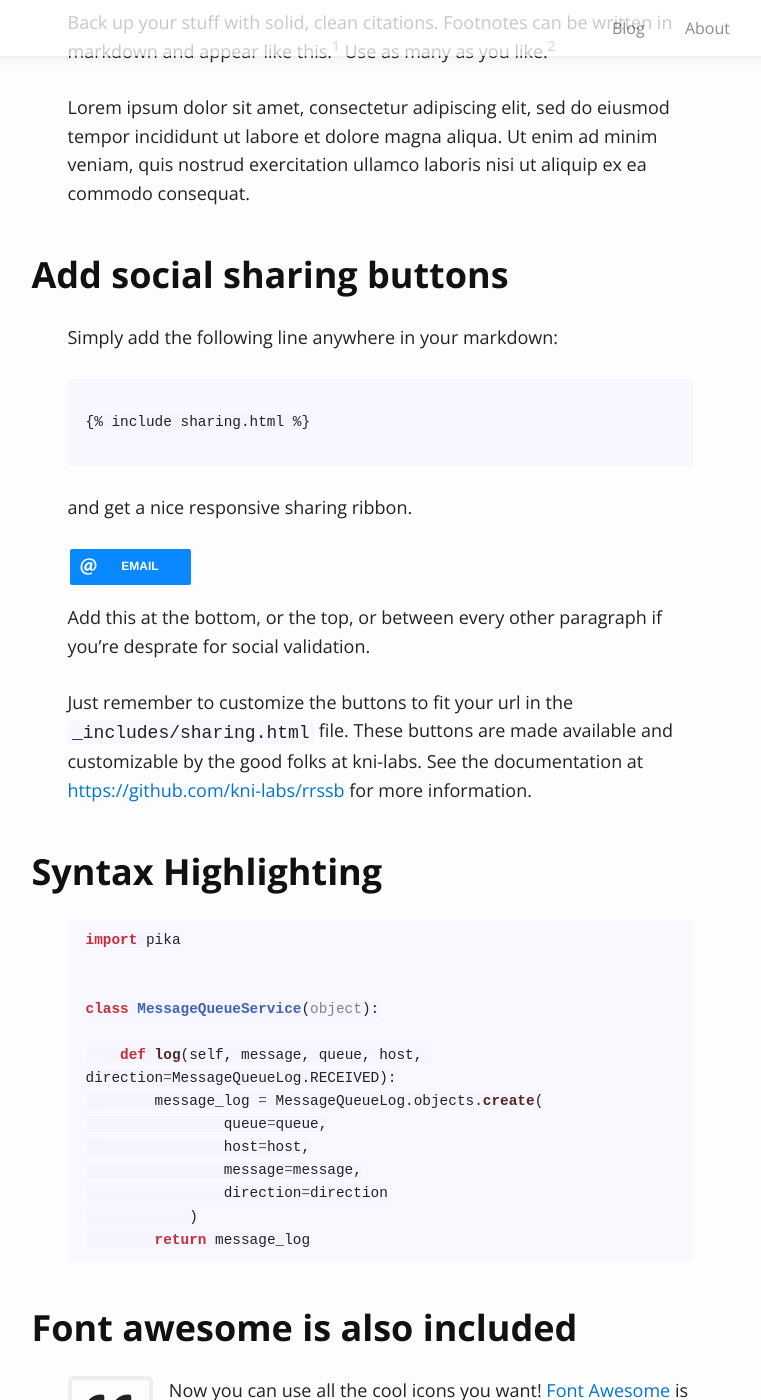
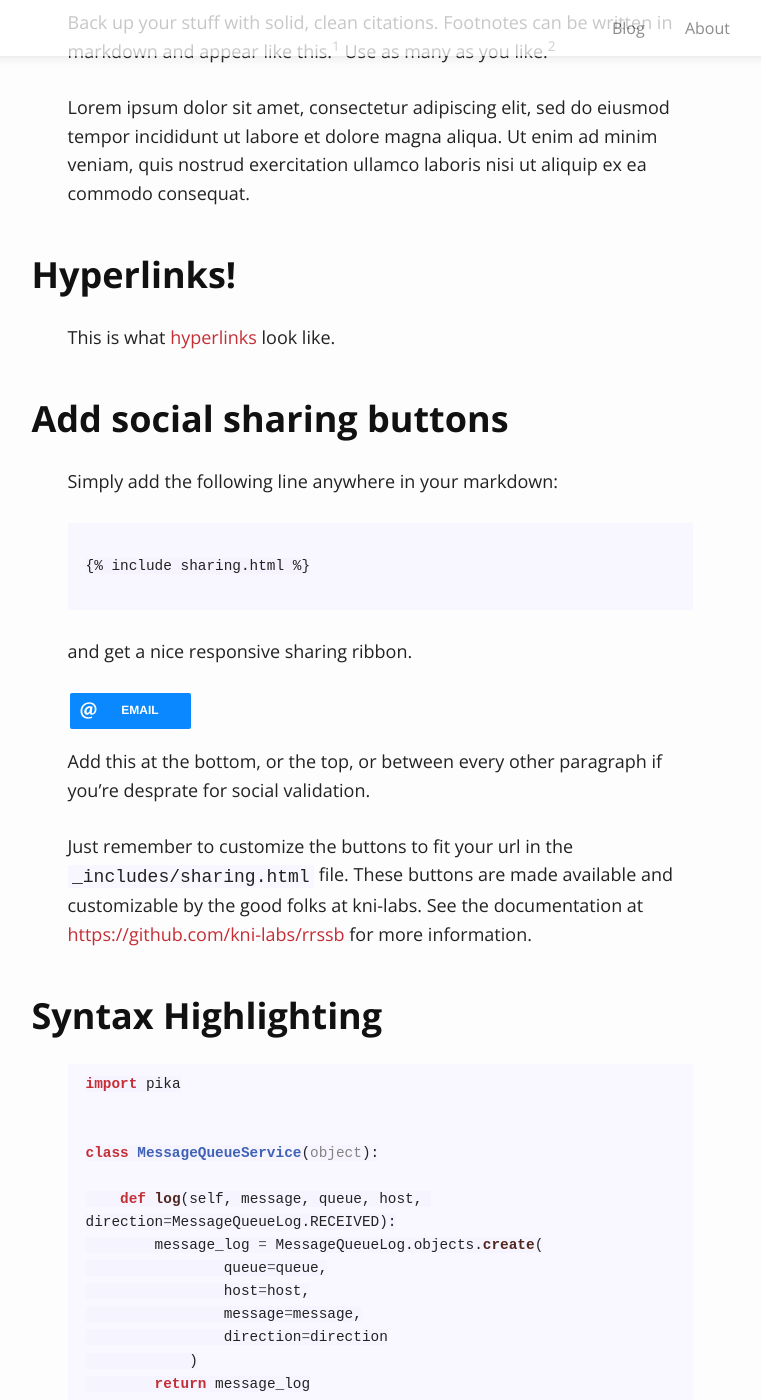
Before and after one commit to scicafe/scicafe.github.io, a Jekyll site: the page built from _posts/2020-04-08-gp.md, in a window 1280 px wide and 1400 px high, scrolled down 1504 px. Shown: the whole window, without its empty margins (260-1021 px from the left). Built offline with Jekyll 4.4.1, drawn with Linux system fonts in a browser that asks for light colours.

Commit message:
adds primary color to hyperlinks

```diff
--- a/_posts/2020-04-08-gp.md
+++ b/_posts/2020-04-08-gp.md
@@ -26,6 +26,10 @@ Lorem ipsum dolor sit amet, consectetur adipiscing elit, sed do eiusmod tempor i
 Back up your stuff with solid, clean citations. Footnotes can be written in markdown and appear like this.[^1] Use as many as you like.[^2]
 
 Lorem ipsum dolor sit amet, consectetur adipiscing elit, sed do eiusmod tempor incididunt ut labore et dolore magna aliqua. Ut enim ad minim veniam, quis nostrud exercitation ullamco laboris nisi ut aliquip ex ea commodo consequat.
+
+### Hyperlinks!
+
+This is what [hyperlinks](https://github.com/sci-eco/sci-eco.github.io) look like.
 
 ### Add social sharing buttons
 
--- a/css/solo.css
+++ b/css/solo.css
@@ -21,7 +21,7 @@ body {
 }
 
 a {
-  color: #0074d9; /* From http://clrs.cc */
+  color: #c52e35; /* From http://clrs.cc */
   text-decoration: none;
 }
 
```
